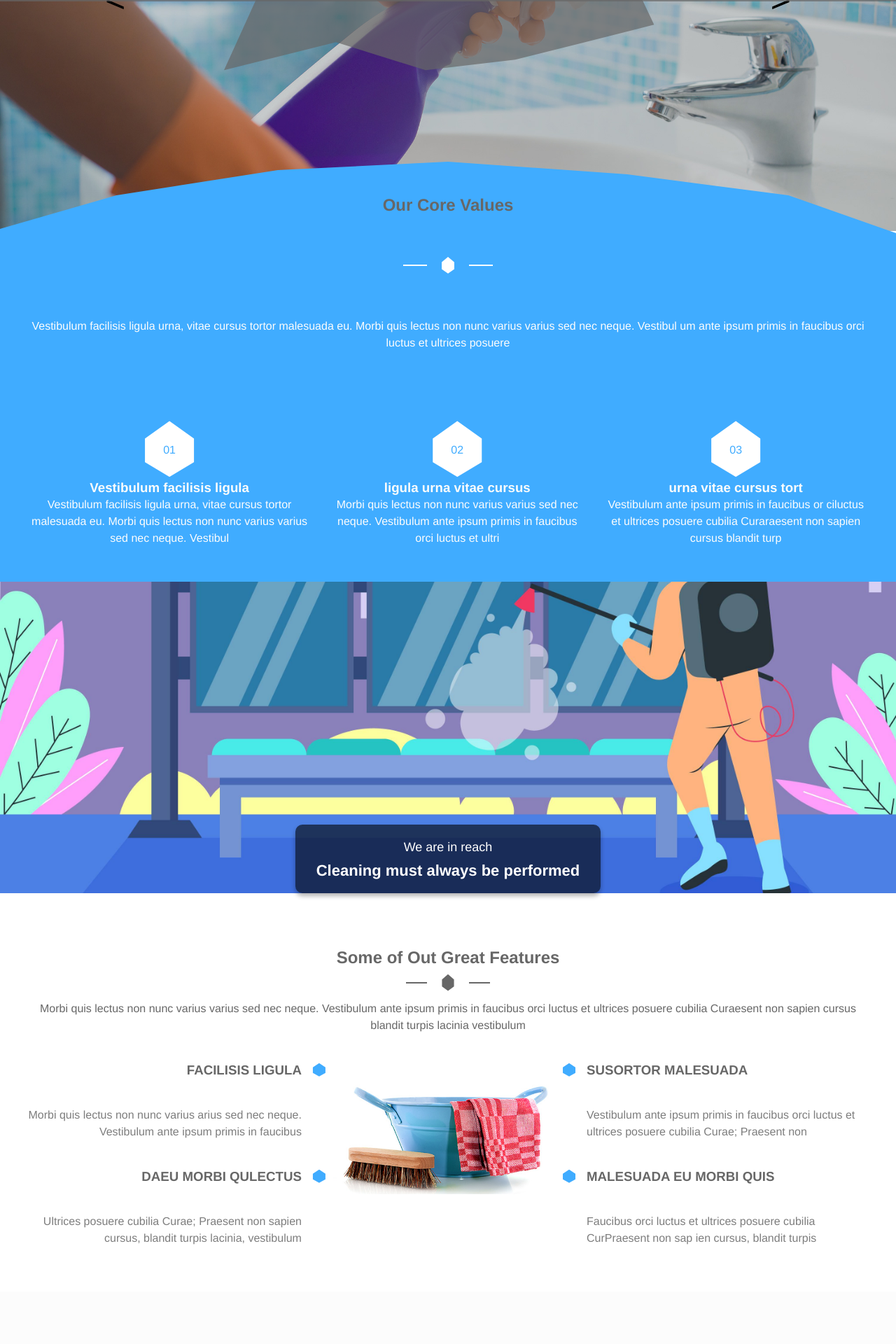
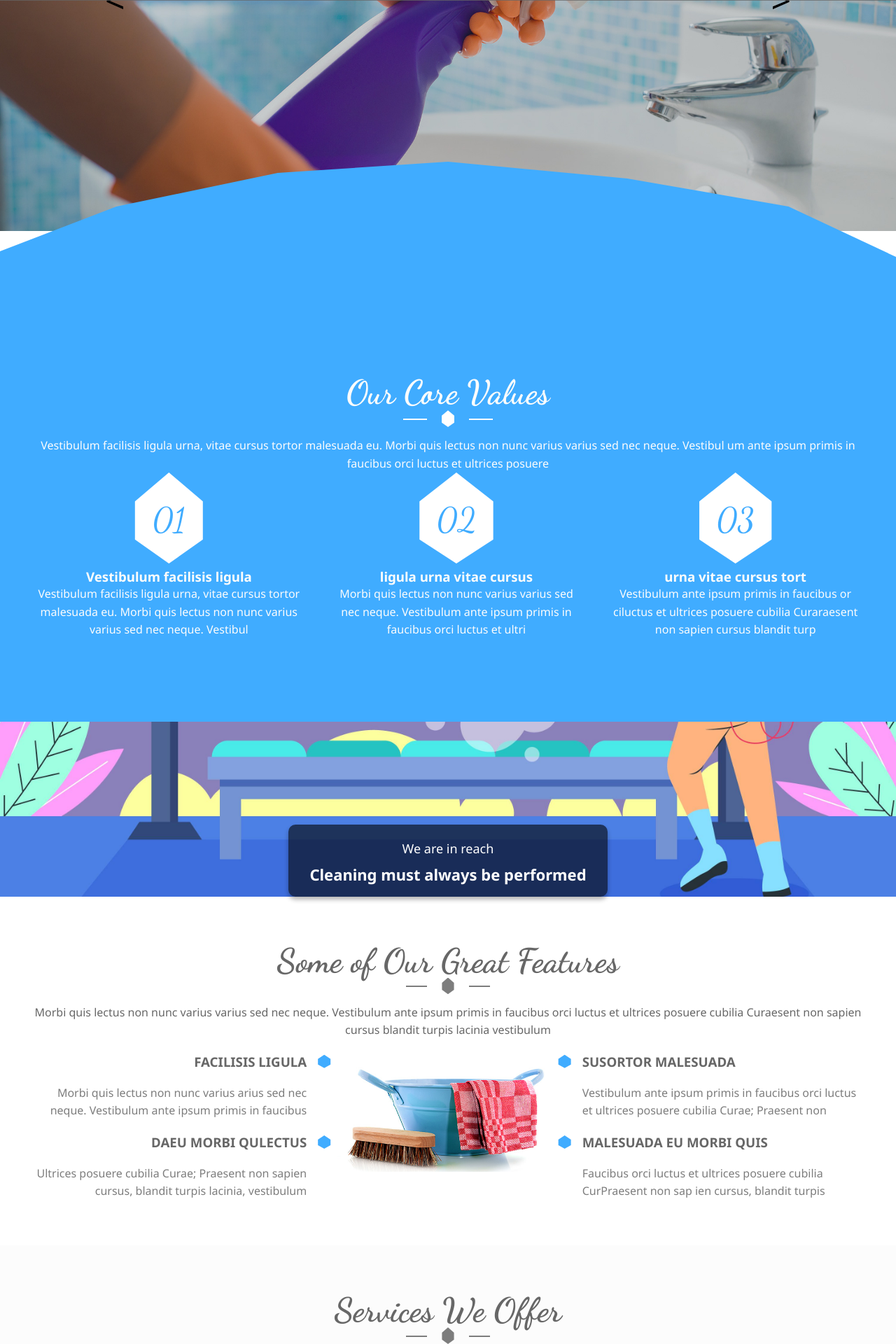
Before and after one commit to joakotalcual/EmpresaLimpieza, a PHP site: page / in a window 1280 px wide. Shown: the part 329-2249 px from the top of the page at 70% size. Run offline with PHP 8.4, Linux system fonts and the light colour scheme; some libraries are stand-ins or nearby versions.

Commit message:
final desktop, falta el ligthbox

```diff
--- a/estilos/principal.css
+++ b/estilos/principal.css
@@ -8,8 +8,8 @@ html{
     padding: 0;
 }
 body{
-    font-family: helvetica;
-    font-size: 16px;
+    font-family: var(--font-text);
+    font-size: var(--font-size-text);
     line-height: 24px;
 }
 .ancho{
@@ -17,10 +17,16 @@ body{
     margin: auto;
 }
 /* GENERALES */
-h2{
+.h2Color{
     margin-top: 30px;
     text-align: center;
     color: var(--text-color-secondary);
+    font-family: var(--font-title);
+    font-size: var(--font-size-title);
+}
+.fontTitle{
+    font-family: var(--font-title);
+    font-size: var(--font-size-title);
 }
 .separador, .separador2{
     width: 10%;
@@ -34,13 +40,13 @@ h2{
     width: 40%;
     height: 2px;
     border: none;
-    background-color: var(--text-color-secondary);
+    background-color: var(--text-color-tertiary);
 }
 .separador span{
     clip-path: polygon(50% 0%, 95% 30%, 95% 70%, 50% 95%, 5% 70%, 5% 30%);
     height: 25px;
     width: 30px;
-    background-color: var(--text-color-secondary);
+    background-color: var(--text-color-tertiary);
 }
 .separador2 hr{
     width: 40%;
@@ -53,6 +59,11 @@ h2{
     height: 25px;
     width: 30px;
     background-color: var(--text-color);
+}
+/* Subtítulos y texto */
+p, span {
+    font-family: var(--font-text);
+    line-height: 1.6;
 }
 /* header */
 header{
@@ -169,9 +180,9 @@ nav ul li a{
     max-width: 95%;
     min-height: 500px;
     text-align: center;
-    background-color: var(--text-color-secondary-filter);
+    /* background-color: var(--text-color-secondary-filter); */
     color: var(--text-color);
-    clip-path: polygon(58% 8%, 100% 14%, 89% 38%, 96% 57%, 65% 67%, 45% 70%, 25% 62%, 0 70%, 11% 39%, 0 16%);
+    /* clip-path: polygon(58% 8%, 100% 14%, 89% 38%, 96% 57%, 65% 67%, 45% 70%, 25% 62%, 0 70%, 11% 39%, 0 16%); */
     transition: opacity 1s ease-in-out;
 }
 .informacionSlide.hidden {
@@ -184,6 +195,7 @@ nav ul li a{
     height: 75vh;
     background-color: var(--primary-color);
     position: absolute;
+    padding: 500px 0 300px 0;
     top: 70%;
     left: 0;
     transform: translateY(0%);
@@ -294,7 +306,7 @@ nav ul li a{
     color: var(--text-color-tertiary);
 }
 .tripleContenido h3{
-    margin: 40px 0;
+    margin: 20px 0;
 }
 .features .tripleContenido article{
     display: flex;
@@ -352,9 +364,12 @@ nav ul li a{
     scroll-behavior: smooth;
 }
 .slide {
+    display: flex;
+    flex-direction: column;
+    justify-content: center;
+    align-items: center;
     scroll-snap-align: left;
     max-width: 20%;
-    text-align: center;
 }
 .slide figure img{
     width: 100%;
@@ -411,8 +426,9 @@ nav ul li a{
 .grid-item .forma2{
     color: var(--text-color);
     background-color: var(--primary-color);
+    font-size: calc(var(--font-size-title) - 1rem);
+    clip-path: polygon(50% 0%, 95% 30%, 95% 70%, 50% 95%, 5% 70%, 5% 30%);
     padding: 30px;
-    clip-path: polygon(50% 0%, 95% 30%, 95% 70%, 50% 95%, 5% 70%, 5% 30%);
 }
 .grid-item .contenidoChoose h3{
     color: var(--text-color-secondary);
@@ -647,6 +663,8 @@ form button:hover {
 }
 /* ACORDEON ASKED */
 .contenedorFlex{
+    max-width: 800px;
+    margin: auto;
     display: flex;
     flex-direction: row;
     justify-content: left;
@@ -668,6 +686,8 @@ form button:hover {
     align-items: center;
 }
 .asked article p{
+    max-width: 700px;
+    margin: auto;
     display: none;
     padding: 10px 15px;
     padding-left: 30px;
--- a/estilos/variables.css
+++ b/estilos/variables.css
@@ -1,3 +1,5 @@
+@import url('https://fonts.googleapis.com/css2?family=Dancing+Script:wght@400..700&family=Noto+Sans:ital,wght@0,100..900;1,100..900&display=swap');
+@import url('https://fonts.googleapis.com/css2?family=Dancing+Script:wght@400..700&display=swap');
 :root {
     --primary-color: rgb(64, 172, 255);
     --secondary-color: rgb(252, 252, 252);
@@ -7,4 +9,9 @@
     --text-color-secondary-filter: rgba(103, 103, 103, 0.7);
     --background-color: rgb(244, 244, 244);
     --color-black: rgb(0, 0, 0);
+
+    --font-title: 'Dancing Script', cursive;
+    --font-text: "Noto Sans", sans-serif;
+    --font-size-title: 3rem;
+    --font-size-text: 1rem;
 }
--- a/index.php
+++ b/index.php
@@ -11,7 +11,8 @@
     <script src='https://kit.fontawesome.com/d188054eba.js' crossorigin='anonymous'></script>
     <script src='https://code.jquery.com/jquery-3.7.1.js' crossorigin='anonymous'></script>
     <script src="scripts/responsiveslides.min.js"></script>
-</head>
+    <script src="scripts/wow.min.js"></script>
+    </head>
 <body>
     <?php require 'header.html';?>
     <section class="Slide">
@@ -22,13 +23,13 @@
             <li><img src="recursos/slide3.jpg" alt=""></li>
         </ul>
         <div class="informacionSlide animate__animated animate__fadeIn animate__delay-1s">
-            <h2>Offering high quality cleaning
+            <h2 class="h2ColorPrincipal">Offering high quality cleaning
                 <span>services at affordable prices</span></h2>
             <p>Quisque suscipit lacus vestibulum odio rhoncus, non iaculis lectus mattis. Integer mattis tempus neque, eget tincidunt nibh tin cidunt ac. Maecenas feugiat lorem ut nibh maximus tempus. Vestibulum facilisis ligula urna, vitae cursus tortor malesuada eu. Morbi quis lectus non nunc varius varius sed nec neque. Vestibulum ante ipsum primis in faucibus orci luctus</p>
         </div>
     </section>
     <section class="curved-div">
-        <h2 class="ancho">Our Core Values</h2>
+        <h2 class="ancho h2ColorPrincipal fontTitle">Our Core Values</h2>
         <div class="separador2 ancho">
             <hr>
             <span></span>
@@ -38,17 +39,17 @@
         um ante ipsum primis in faucibus orci luctus et ultrices posuere</p>
         <div class="contenidoCurved ancho">
             <article class="wow animate__animated animate__fadeInUp">
-                <span class="forma">01</span>
+                <span class="forma fontTitle">01</span>
                 <h3>Vestibulum facilisis ligula</h3>
                 <p>Vestibulum facilisis ligula urna, vitae cursus tortor malesuada eu. Morbi quis lectus non nunc varius varius sed nec neque. Vestibul</p>
             </article>
             <article class="wow animate__animated animate__fadeInUp animate__delay-1s">
-                <span class="forma">02</span>
+                <span class="forma fontTitle">02</span>
                 <h3>ligula urna vitae cursus</h3>
                 <p>Morbi quis lectus non nunc varius varius sed nec neque. Vestibulum ante ipsum primis in faucibus orci luctus et ultri</p>
             </article>
             <article class="wow animate__animated animate__fadeInUp animate__delay-2s">
-                <span class="forma">03</span>
+                <span class="forma fontTitle">03</span>
                 <h3>urna vitae cursus tort</h3>
                 <p>Vestibulum ante ipsum primis in faucibus or ciluctus et ultrices posuere cubilia Curaraesent non sapien cursus blandit turp</p>
             </article>
@@ -61,9 +62,9 @@
         </div>
         <div class="filtro_degradado"></div>
     </section>
-    <section class="features ancho">
-        <h2>Some of Out Great Features</h2>
-        <div class="separador">
+    <section class="ancho features">
+        <h2 class="h2Color">Some of Our Great Features</h2>
+        <div class="separador ancho">
             <hr>
             <span></span>
             <hr>
@@ -106,7 +107,7 @@
     </section>
     <section id="services" class="services">
     <div id="carousel">
-        <h2>Services We Offer</h2>
+        <h2 class="h2Color">Services We Offer</h2>
         <div class="separador">
             <hr>
             <span></span>
@@ -149,7 +150,7 @@
     </div>
     </section>
     <section id="customer" class="whyChoose">
-        <h2>Why Choose Us</h2>
+        <h2 class="h2Color">Why Choose Us</h2>
         <div class="separador">
             <hr>
             <span></span>
@@ -213,7 +214,7 @@
         </div>
     </section>
     <section id="about" class="bgColor whatPeople">
-    <h2>What People Say About Us</h2>
+    <h2 class="h2Color">What People Say About Us</h2>
     <div class="separador">
         <hr>
         <span></span>
@@ -253,7 +254,7 @@
 
 
     <section id="contact" class="contact">
-        <h2>Contact form</h2>
+        <h2 class="h2Color">Contact form</h2>
         <div class="separador">
             <hr>
             <span></span>
@@ -295,7 +296,7 @@
     </div>
 
     <section class="asked">
-        <h2>Frequently Asked Questions</h2>
+        <h2 class="h2Color">Frequently Asked Questions</h2>
         <div class="separador">
             <hr>
             <span></span>
@@ -423,8 +424,6 @@
             // Actualizar el carrusel para reflejar el artículo inicial (en el medio)
             updateCarousel(currentIndex);
         });
-        //INICIALIZAR EL WOW
-        new WOW().init();
         //Botón para ir hasta arriba
         function scrollToTop() {
             window.scrollTo({
@@ -432,10 +431,26 @@
                 behavior: 'smooth'
             });
         }
+        //INICIALIZAR EL WOW
+        new WOW().init();
+        $(document).ready(function() {
+            //Muestra la primera p
+            $('.asked article:first-child p').show();
+            $('.asked article:first-child .caja i').removeClass('fa-plus').addClass('fa-minus');
 
+            $('.contenedorFlex').on('click', function() {
+                const $answer = $(this).next('p');
+                // Ocultar todos los párrafos menos el seleccionado
+                $('.asked article p').not($answer).slideUp();
+                // Alternar el contenido del párrafo seleccionado
+                $answer.slideToggle();
+                // Cambiar el icono a + o - según el estado
+                $(this).find('.caja i').toggleClass('fa-plus fa-minus');
+                $('.contenedorFlex').not(this).find('.caja i').removeClass('fa-minus').addClass('fa-plus');
+            });
+        });
     </script>
     <script src="scripts/carousel.js"></script>
     <script src="scripts/validateForm.js"></script>
-    <script src="scripts/wow.min.js"></script>
 </body>
 </html>
```
